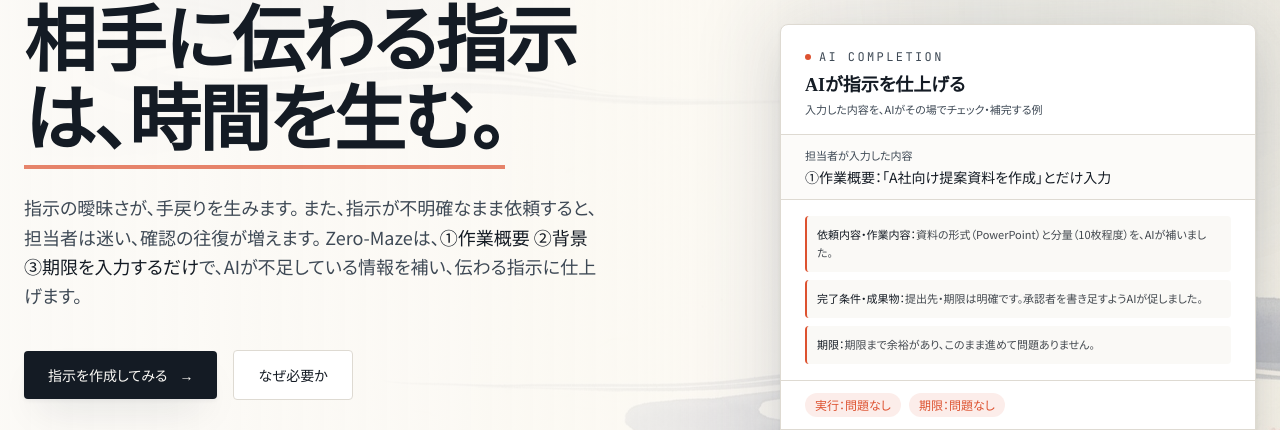
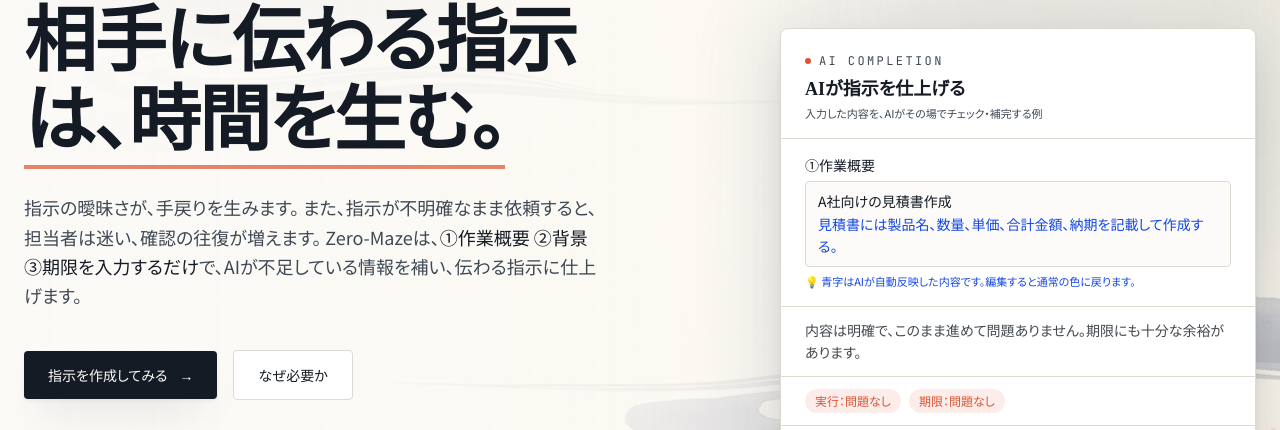
Before and after one commit to AkitsuguWatanabe/Zero-Maze, a Next.js app: page / in a window 1280 px wide. Shown: the part 219-649 px from the top of the page. Built offline with nearby package versions, Linux system fonts and the light colour scheme; no server answers.

Commit message:
AI Completionカードを実際の反映方式（フィールド内への青字追記）に合わせて再修正し、未検証だった具体的な数量例を削除

```diff
--- a/src/app/page.tsx
+++ b/src/app/page.tsx
@@ -93,24 +93,19 @@ export default function HomePage() {
                   </div>
                 </div>
 
-                {/* Input example — what the person actually typed */}
-                <div className="border-b border-border bg-muted/20 px-6 py-3">
-                  <div className="text-[11px] text-muted-foreground">担当者が入力した内容</div>
-                  <div className="mt-1 text-sm text-foreground">①作業概要：「A社向け提案資料を作成」とだけ入力</div>
+                {/* Field example — the actual field, before/after AI's inline addition */}
+                <div className="px-6 py-4">
+                  <div className="text-sm font-medium text-foreground">①作業概要</div>
+                  <div className="mt-1.5 rounded-sm border border-border bg-muted/20 px-3 py-2 text-sm leading-relaxed">
+                    <div className="text-foreground">A社向けの見積書作成</div>
+                    <div className="text-blue-700">見積書には製品名、数量、単価、合計金額、納期を記載して作成する。</div>
+                  </div>
+                  <p className="mt-1.5 text-[11px] text-blue-700">💡 青字はAIが自動反映した内容です。編集すると通常の色に戻ります。</p>
                 </div>
 
-                {/* AI comments — one per perspective the model actually checks */}
-                <div className="space-y-2 px-6 py-4">
-                  {[
-                    { p: PERSPECTIVES[1], note: "資料の形式（PowerPoint）と分量（10枚程度）を、AIが補いました。" },
-                    { p: PERSPECTIVES[2], note: "提出先・期限は明確です。承認者を書き足すようAIが促しました。" },
-                    { p: PERSPECTIVES[3], note: "期限まで余裕があり、このまま進めて問題ありません。" },
-                  ].map(({ p, note }) => (
-                    <div key={p.key} className="rounded-sm border-l-2 border-accent bg-muted/30 p-2.5 text-[11px] leading-relaxed">
-                      <span className="font-medium text-foreground">{p.label}：</span>
-                      <span className="text-foreground/80">{note}</span>
-                    </div>
-                  ))}
+                {/* AI's plain-language check result */}
+                <div className="border-t border-border px-6 py-3">
+                  <p className="text-sm leading-relaxed text-foreground/80">内容は明確で、このまま進めて問題ありません。期限にも十分な余裕があります。</p>
                 </div>
 
                 {/* Result tags */}
```
